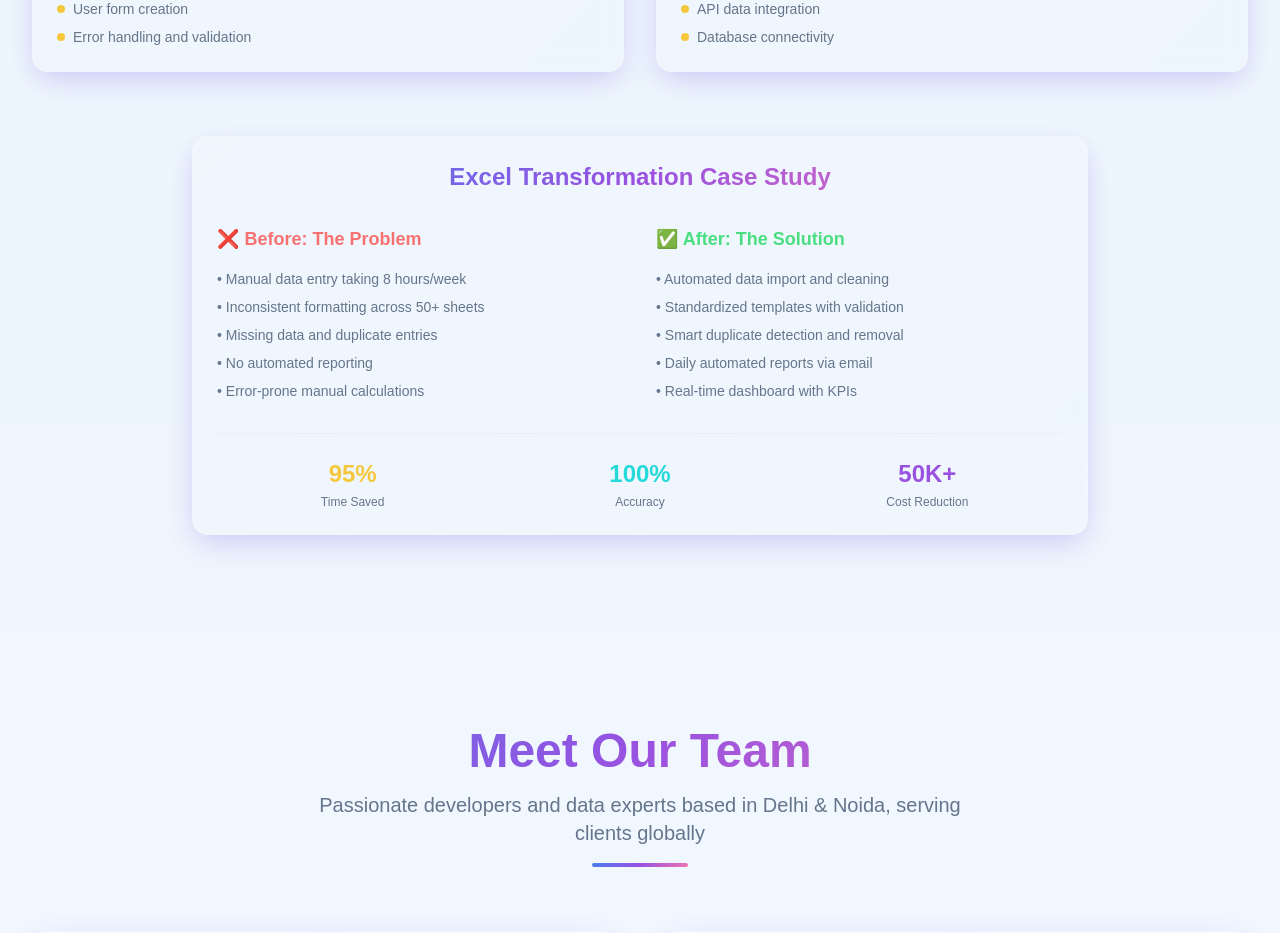
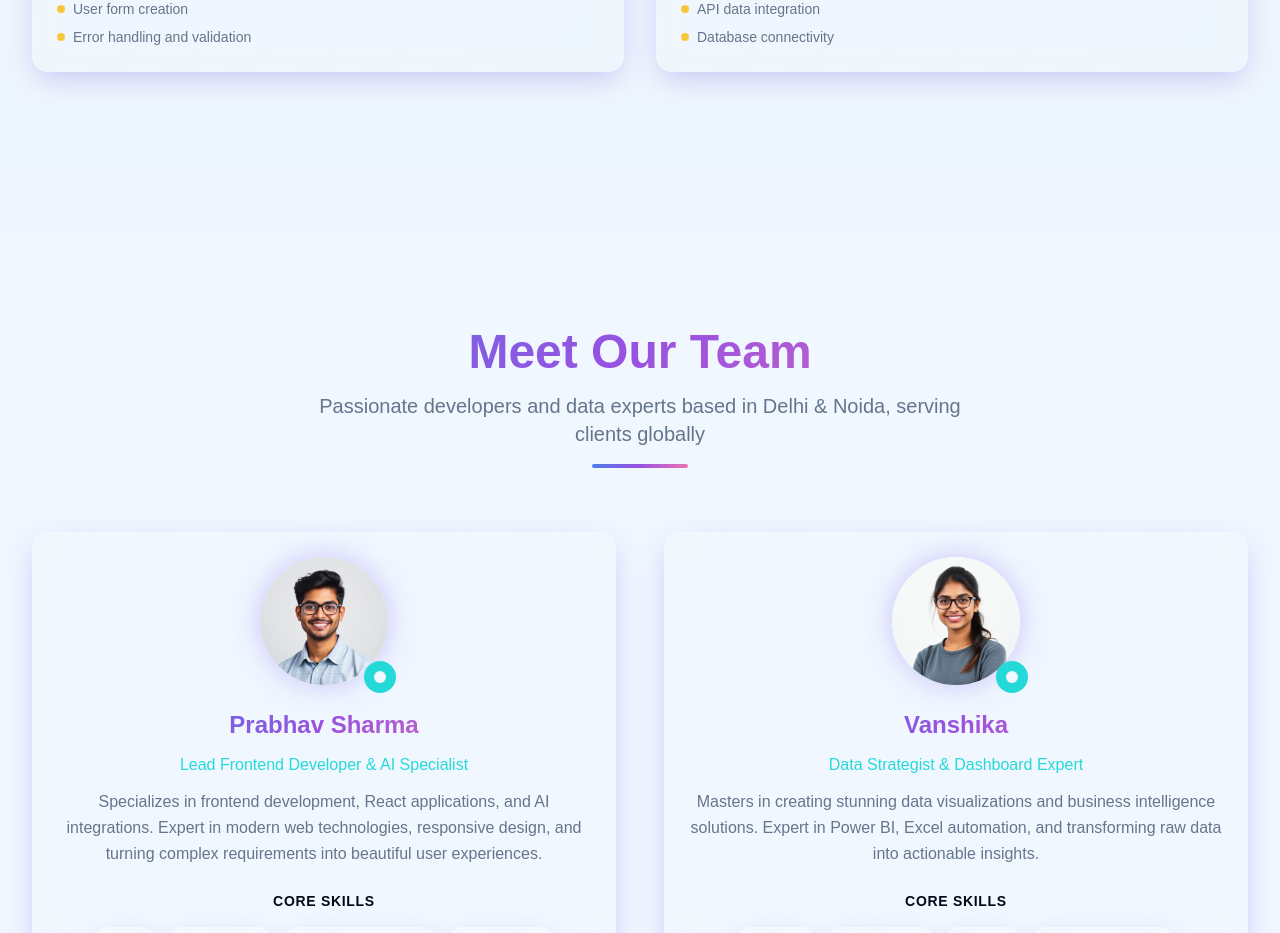
Before and after one commit to Amalgamator04/galaxy-ai-solutions, a React (Vite) app: page / in a window 1280 px wide. Shown: the part 5420-6353 px from the top of the page. Built offline with nearby package versions, Linux system fonts and the light colour scheme.

Commit message:
Remove Excel transformation case study section
The AI removed the Excel transformation case study section.

```diff
--- a/src/components/ExcelExpertise.tsx
+++ b/src/components/ExcelExpertise.tsx
@@ -104,57 +104,6 @@ export function ExcelExpertise() {
           })}
         </div>
 
-        {/* Case Study Example */}
-        <div className="cosmic-card max-w-4xl mx-auto">
-          <h3 className="text-2xl font-semibold text-center mb-8 gradient-text">
-            Excel Transformation Case Study
-          </h3>
-
-          <div className="grid md:grid-cols-2 gap-8 items-center">
-            <div className="space-y-6">
-              <div className="space-y-4">
-                <h4 className="text-lg font-semibold text-red-400">❌ Before: The Problem</h4>
-                <ul className="space-y-2 text-sm text-muted-foreground">
-                  <li>• Manual data entry taking 8 hours/week</li>
-                  <li>• Inconsistent formatting across 50+ sheets</li>
-                  <li>• Missing data and duplicate entries</li>
-                  <li>• No automated reporting</li>
-                  <li>• Error-prone manual calculations</li>
-                </ul>
-              </div>
-            </div>
-
-            <div className="space-y-6">
-              <div className="space-y-4">
-                <h4 className="text-lg font-semibold text-green-400">✅ After: The Solution</h4>
-                <ul className="space-y-2 text-sm text-muted-foreground">
-                  <li>• Automated data import and cleaning</li>
-                  <li>• Standardized templates with validation</li>
-                  <li>• Smart duplicate detection and removal</li>
-                  <li>• Daily automated reports via email</li>
-                  <li>• Real-time dashboard with KPIs</li>
-                </ul>
-              </div>
-            </div>
-          </div>
-
-          <div className="mt-8 pt-6 border-t border-border/50 text-center">
-            <div className="grid grid-cols-3 gap-4">
-              <div className="space-y-1">
-                <div className="text-2xl font-bold text-cosmic-gold">95%</div>
-                <div className="text-xs text-muted-foreground">Time Saved</div>
-              </div>
-              <div className="space-y-1">
-                <div className="text-2xl font-bold text-cosmic-teal">100%</div>
-                <div className="text-xs text-muted-foreground">Accuracy</div>
-              </div>
-              <div className="space-y-1">
-                <div className="text-2xl font-bold text-cosmic-purple">50K+</div>
-                <div className="text-xs text-muted-foreground">Cost Reduction</div>
-              </div>
-            </div>
-          </div>
-        </div>
       </div>
     </section>
   )
```
